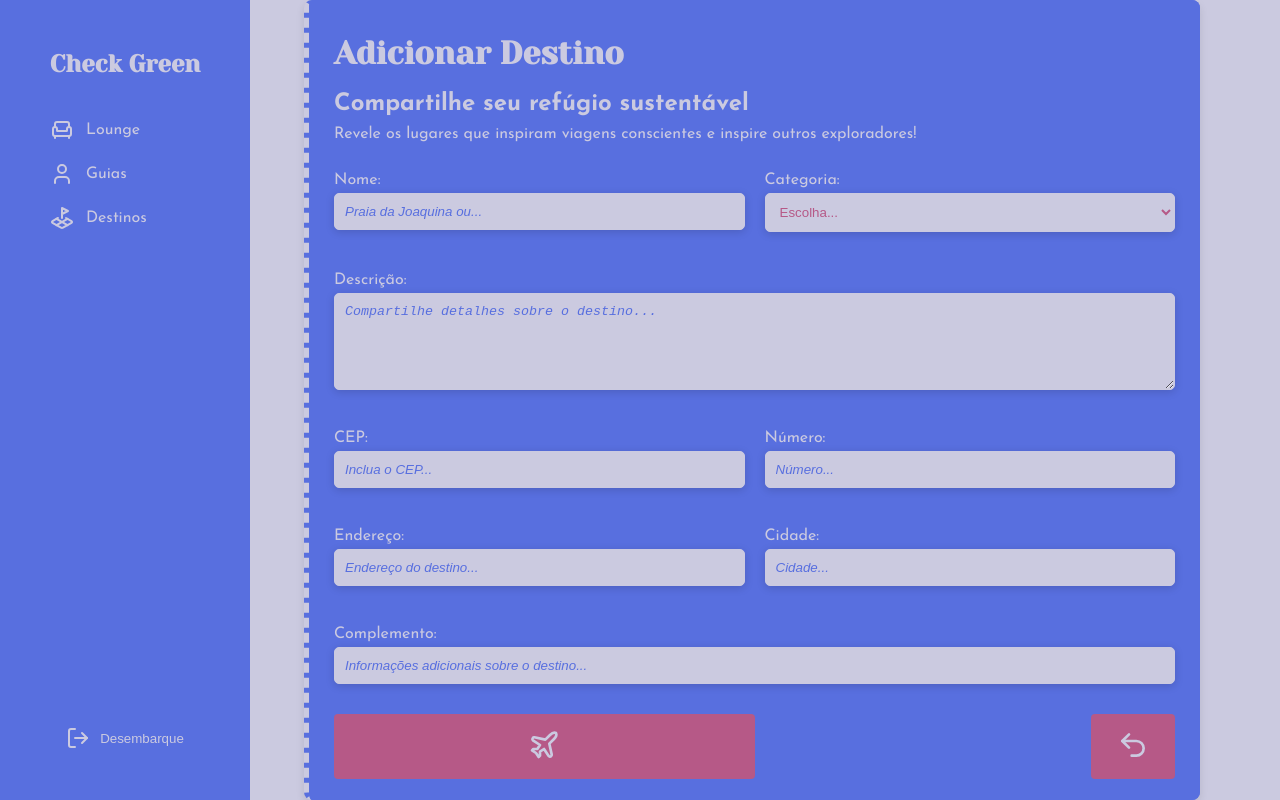
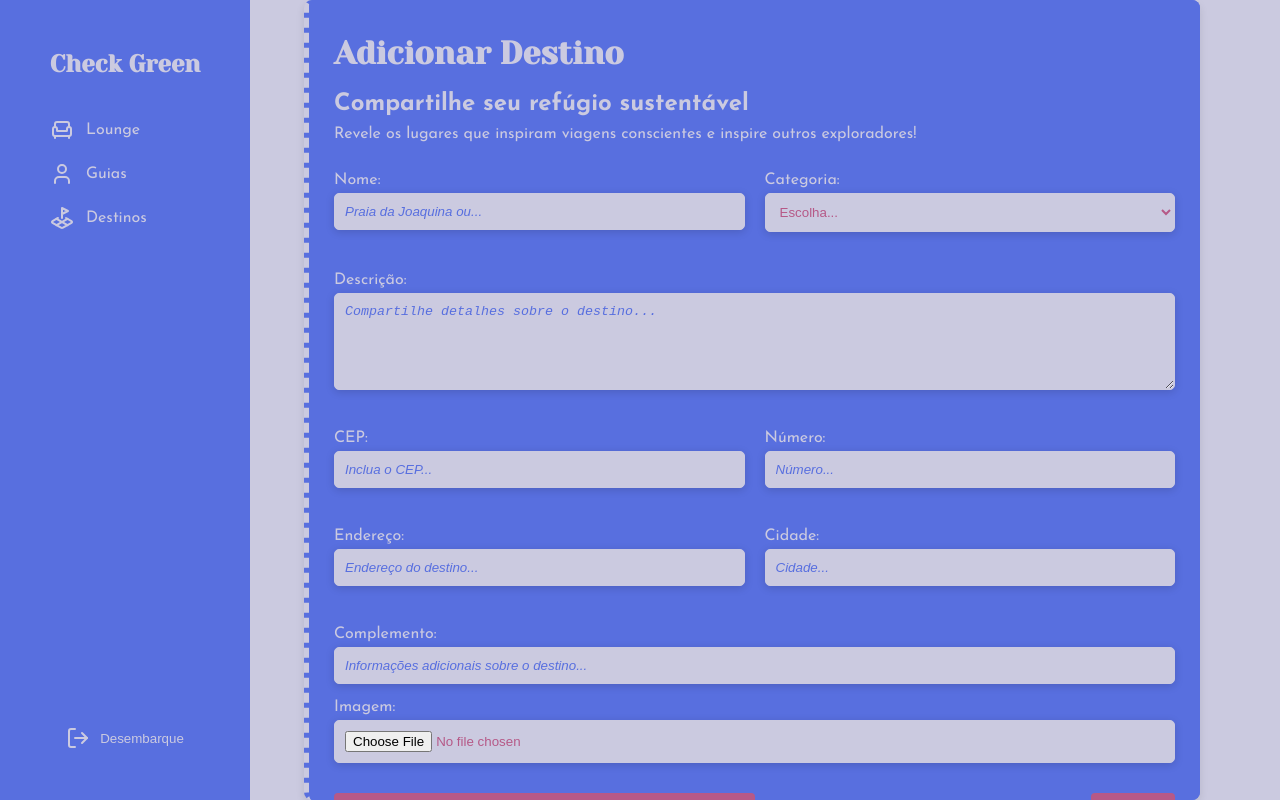
Before and after one commit to FuturoDEV-Trip/M3P-FrontEnd-squad5, a React (Vite) app: page /adicionar-destinos in a window 1280 px wide. Built offline with nearby package versions, Linux system fonts and the light colour scheme; sample sign-in values are in the browser's storage.

Commit message:
Adicionado campo imagem e rota.

```diff
--- a/src/pages/Destinos/AdicionarDestinos.jsx
+++ b/src/pages/Destinos/AdicionarDestinos.jsx
@@ -12,6 +12,7 @@ function AdicionarDestinos() {
   const { user } = useAuth();
   const [successMessage, setSuccessMessage] = useState("");
   const [address, setAddress] = useState("");
+  const [image, setImage] = useState(null);
   const {
     register,
     handleSubmit,
@@ -26,9 +27,18 @@ function AdicionarDestinos() {
 
   async function onSubmit(data) {
     const token = localStorage.getItem("token");
+    formData.append("imagem", image);
 
     try {
+      const uploadResponse = await axios.post("http://localhost:3000/upload", formData, {
+        headers: {
+          Authorization: `${token}`,
+          "Content-Type": "multipart/form-data",
+        },
+      });
+
       console.log(data)
+
       await axios.post(
         "http://localhost:3000/destinos",
         { ...data, id_usuario: user.id },
@@ -73,6 +83,10 @@ function AdicionarDestinos() {
 
   const handleCustomCategoryChange = (e) => {
     setCustomCategory(e.target.value);
+  };
+
+  const handleImageChange = (e) => {
+    setImage(e.target.files[0]);
   };
 
   return (
@@ -225,6 +239,19 @@ function AdicionarDestinos() {
               placeholder="Informações adicionais sobre o destino..."
               {...register("complemento_destino")}
             />
+
+            <div className={styles.placesGroup}>
+              <label htmlFor="image">Imagem:</label>
+              <input
+                type="file"
+                id="image"
+                className={styles.placesInput}
+                accept="image/*"
+                onChange={handleImageChange}
+              />
+
+            </div>
+
             <p className={styles.error}>
               {errors.complemento_destino?.message}
             </p>
```
